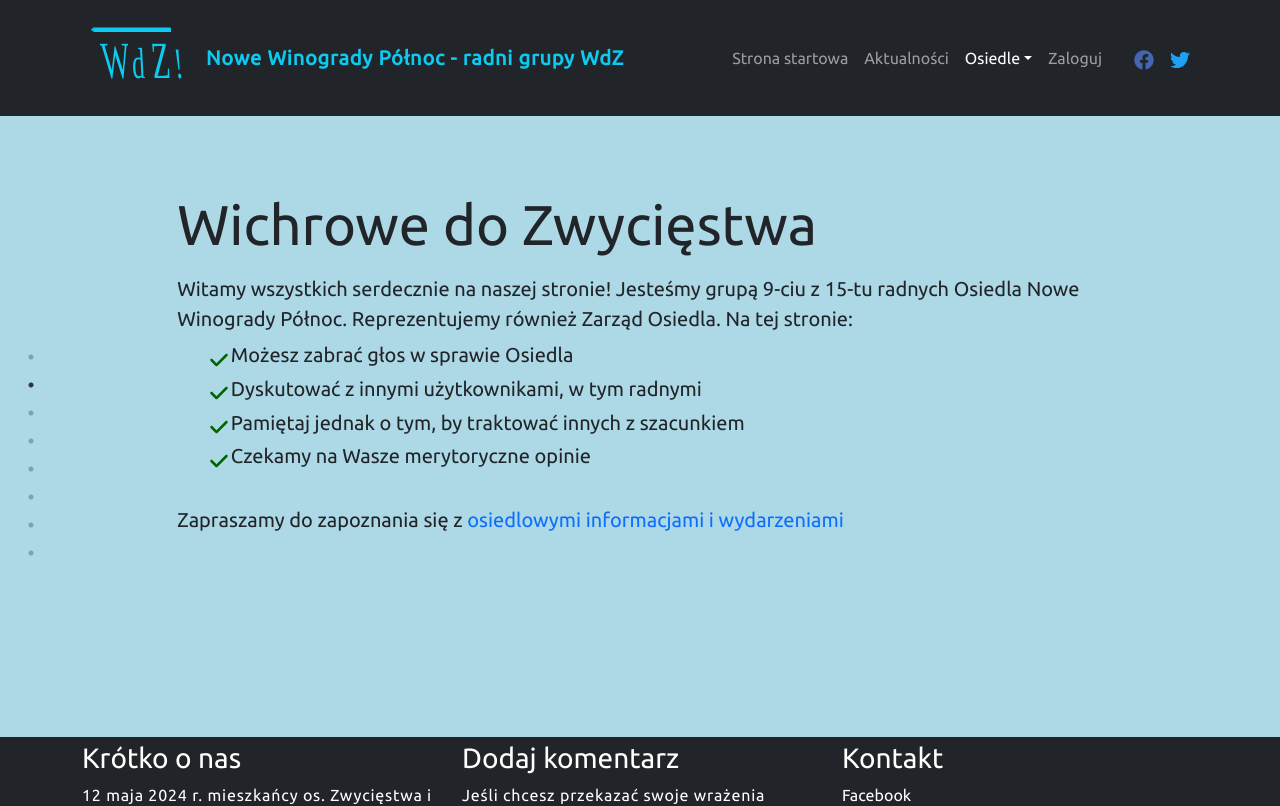
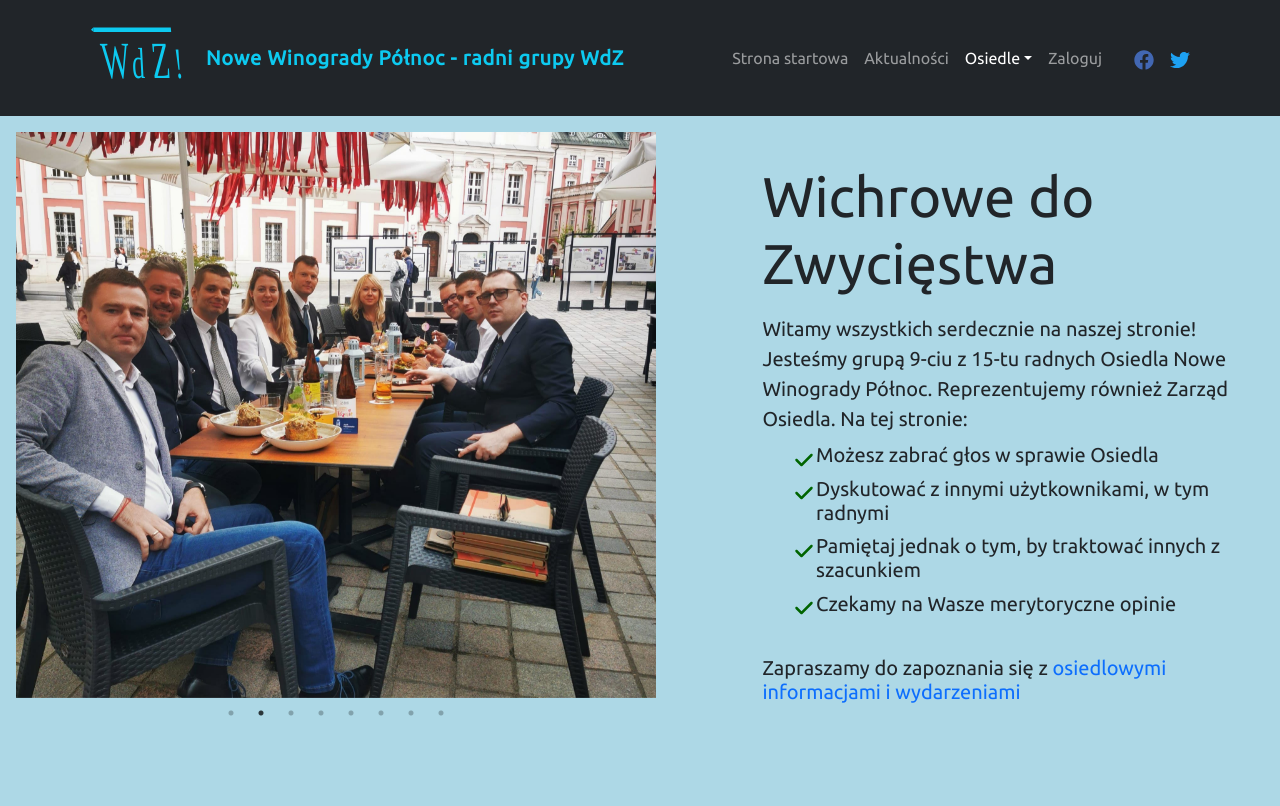
Before and after one commit to laszej/wdz, a Next.js app: page / in a window 1280 px wide. Shown: the top 806 px of the page. Built offline with nearby package versions, Linux system fonts and the light colour scheme; no server answers.

Commit message:
gallery repaired

```diff
--- a/components/Gallery.js
+++ b/components/Gallery.js
@@ -3,7 +3,7 @@ import "slick-carousel/slick/slick.css";
 import "slick-carousel/slick/slick-theme.css";
 import Image from "next/image";
 
-const Gallery = () => {
+const Gallery1 = () => {
   const settings = {
     dots: true,
     infinite: true,
@@ -11,9 +11,8 @@ const Gallery = () => {
     slidesToShow: 1,
     slidesToScroll: 1,
     autoplay: true,
-    autoplaySpeed: 3000, // 3 sekundy
-    fade: true,
-    arrows: false,
+    autoplaySpeed: 3000, // 3 second intervals
+    fade: true
   };
 
   const photos = [
@@ -27,21 +26,13 @@ const Gallery = () => {
     { path: "/carousel/8.jpg" },
   ];
 
+
   return (
-    <Slider {...settings}>
+    <Slider {...settings} arrows={false}>
       {photos.map((photo) => (
         <div key={photo.path}>
-          <div
-            className="galleryPhoto"
-            style={{ position: "relative", width: "100%", height: "400px" }}
-          >
-            <Image
-              src={photo.path}
-              alt="carousel image"
-              layout="fill"
-              objectFit="cover"
-              priority // szybkie ładowanie pierwszego obrazka
-            />
+          <div className="galleryPhoto">
+            <Image src={photo.path} alt="image" layout="fill" objectFit="cover" {...photo} />
           </div>
         </div>
       ))}
@@ -49,4 +40,8 @@ const Gallery = () => {
   );
 };
 
+const Gallery = () => {
+  return <Gallery1 />;
+};
+
 export default Gallery;
--- a/pages/404.js
+++ b/pages/404.js
@@ -4,9 +4,9 @@ const PageNotFound = () => {
   return (
     <div>
       {" "}
-      <h1> Page Not Found</h1>{" "}
-      <h3>Check to see if you are in the correct page.</h3>
-      <Link href="/">Click here to go home</Link>
+      <h1> Nie ma takiej strony</h1>{" "}
+      <h3>Myślisz, że coś tutaj cwaniaku znajdziesz? <b>ZNAJDZIESZ!!!</b> Problemy, jeśli nie wrócisz na stronę główną.</h3>
+      <Link href="/">Strona startowa</Link>
     </div>
   );
 };
--- a/pages/chartExample.js
+++ b/pages/chartExample.js
@@ -35,7 +35,7 @@ const chartExample = () => {
   ];
 
   const pieData = [
-    { name: 'Grupa Wernera/lokalne sprzedawczyki', value: 7, color: 'red' },
+    { name: 'pozostali', value: 7, color: 'red' },
     { name: 'Wichrowe do Zwycięstwa', value: 8, color: 'blue' },
   ];
 
```
